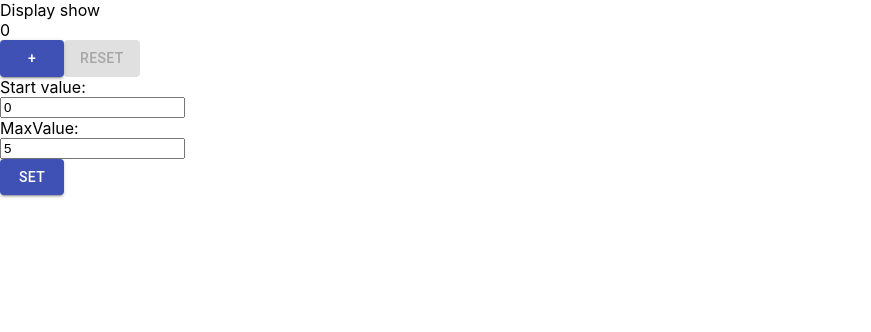
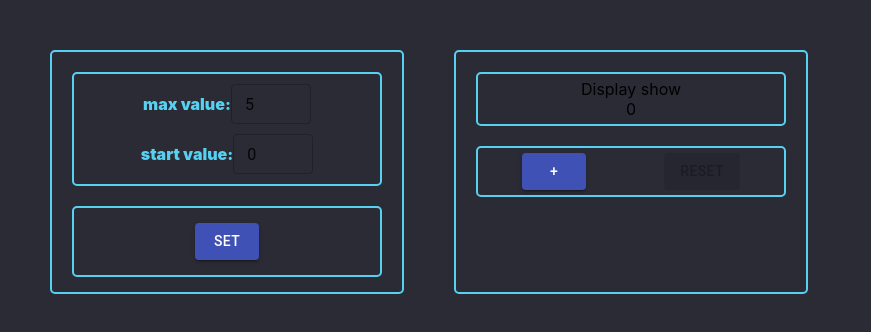
Before and after one commit to lergnom/counter, a React (Create React App) app: page / in a window 1280 px wide. Shown: the top 332 px of the page, without its empty margins (0-871 px from the left). Built offline with nearby package versions, Linux system fonts and the light colour scheme.

Commit message:
new style

```diff
--- a/src/App.css
+++ b/src/App.css
@@ -1,5 +1,9 @@
 .App {
     text-align: center;
+
+}
+
+body {
 }
 
 .App-logo {
--- /dev/null
+++ b/src/Counter/Counter.module.css
@@ -0,0 +1,30 @@
+.counter {
+    display: flex;
+}
+
+.setContainer {
+    margin-top: 50px;
+    margin-left: 50px;
+    width: 350px;
+    height: 240px;
+    border: 2px solid #56d1f2;
+    border-radius: 5px;
+}
+
+.setContainerWrapper {
+    display: flex;
+    flex-direction: column;
+    align-items: center;
+    margin: 20px 20px;
+    padding: 5px;
+    border: 2px solid #56d1f2;
+    border-radius: 5px;
+}
+
+.setInputValue {
+    margin: 5px;
+    display: flex;
+    align-items: center;
+    color: #56d1f2;
+    font-weight: 900;
+}
--- a/src/Counter/Counter.tsx
+++ b/src/Counter/Counter.tsx
@@ -1,6 +1,8 @@
 import React, {useEffect, useState} from "react";
 import {Display} from "./Display/Display";
 import {ButtonComp} from "./Button/Button";
+import {InputComp} from "./InputComp/InputComp";
+import s from "./Counter.module.css"
 
 export const Counter = () => {
     type  ButtonValuesTypeProps = {
@@ -118,25 +120,58 @@ export const Counter = () => {
     }
 
     return (
-        <>
-            Display show
-            <Display state={state}/>
-            <ButtonComp buttonClickOnHandler={buttonClickOnHandler} btnName={buttonValues.btnInc.name}
-                    isDisabled={buttonValues.btnInc.isDisabled}/>
-            <ButtonComp buttonClickOnHandler={buttonClickOnHandler} btnName={buttonValues.btnReset.name}
-                    isDisabled={buttonValues.btnReset.isDisabled}
-            />
-            <div>
-                Start value: <input name={'on'} type={'number'} value={onValue} onChange={onChangeOnValue}
+        <div className={s.counter}>
+            <div className={s.setContainer}>
+                <div className={s.setContainerWrapper}>
+                    <div className={s.setInputValue}>
+                        <span>max value:</span>
+                        <InputComp name={"off"} value={offValue} onChange={onChangeOffValue}
+                                   onClick={disabledForm}/>
+                    </div>
+                    <div className={s.setInputValue}>
+                        <span>start value:</span>
+                        <InputComp name={"on"} value={onValue} onChange={onChangeOnValue} onClick={disabledForm}/>
+                    </div>
+                </div>
+                <div className={s.setContainerWrapper}>
+                    <div style={{padding: "10px"}}>
+                        <ButtonComp key={buttonValues.btnSet.id} buttonClickOnHandler={buttonClickOnHandler}
+                                    btnName={buttonValues.btnSet.name}
+                                    isDisabled={buttonValues.btnSet.isDisabled}
+                        />
+                    </div>
+
+                </div>
+            </div>
+
+            {/*<input name={'on'} type={'number'} value={onValue} onChange={onChangeOnValue}
                                     onClick={disabledForm}
-                                    style={{display: 'block'}}
-            />
-                MaxValue: <input name={"off"} value={offValue} onChange={onChangeOffValue} style={{display: 'block'}}
-                                 type={'number'} onClick={disabledForm}/>
+                                    style={{display: 'block'}} />*/}
+
+
+            {/*<input name={"off"} value={offValue} onChange={onChangeOffValue} style={{display: 'block'}}
+                                 type={'number'} onClick={disabledForm}/>*/}
+            <div className={s.setContainer}>
+
+                <div className={s.setContainerWrapper}>
+                    Display show
+                    <Display state={state}/>
+
+
+                </div>
+                <div className={s.setContainerWrapper} style={{flexDirection: "row", justifyContent: "space-around"}}>
+                    <ButtonComp key={buttonValues.btnInc.id} buttonClickOnHandler={buttonClickOnHandler}
+                                btnName={buttonValues.btnInc.name}
+                                isDisabled={buttonValues.btnInc.isDisabled}/>
+                    <ButtonComp key={buttonValues.btnReset.id} buttonClickOnHandler={buttonClickOnHandler}
+                                btnName={buttonValues.btnReset.name}
+                                isDisabled={buttonValues.btnReset.isDisabled}
+                    />
+                </div>
+
             </div>
-            <ButtonComp buttonClickOnHandler={buttonClickOnHandler} btnName={buttonValues.btnSet.name}
-                    isDisabled={buttonValues.btnSet.isDisabled}
-            />
-        </>
+
+
+        </div>
     )
 }
--- /dev/null
+++ b/src/Counter/InputComp/InputComp.tsx
@@ -0,0 +1,21 @@
+import React from "react";
+import {Input, TextField} from "@material-ui/core";
+
+type InputCompTypeProps = {
+    name: string
+    value: number
+    onChange: (e: React.ChangeEvent<HTMLInputElement>) => void
+    onClick: () => void
+}
+
+export const InputComp = (props: InputCompTypeProps) => {
+    return (
+        <TextField style={{width: "80px"}} value={props.value}
+                   name={props.name}
+                   variant={"outlined"}
+                   size={"small"}
+                   type={"number"}
+                   onChange={props.onChange}
+                   onClick={props.onClick}/>
+    )
+}
--- a/src/index.css
+++ b/src/index.css
@@ -5,6 +5,8 @@ body {
     sans-serif;
   -webkit-font-smoothing: antialiased;
   -moz-osx-font-smoothing: grayscale;
+  background-color: #2a2b35;
+
 }
 
 code {
```
Lines whose indentation alone changed are shown as unchanged.
